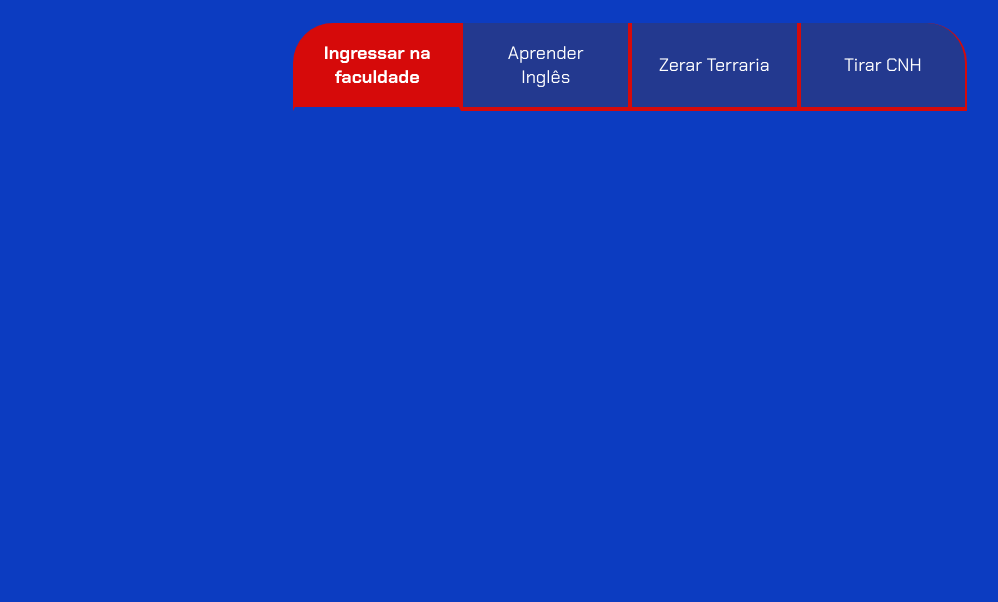
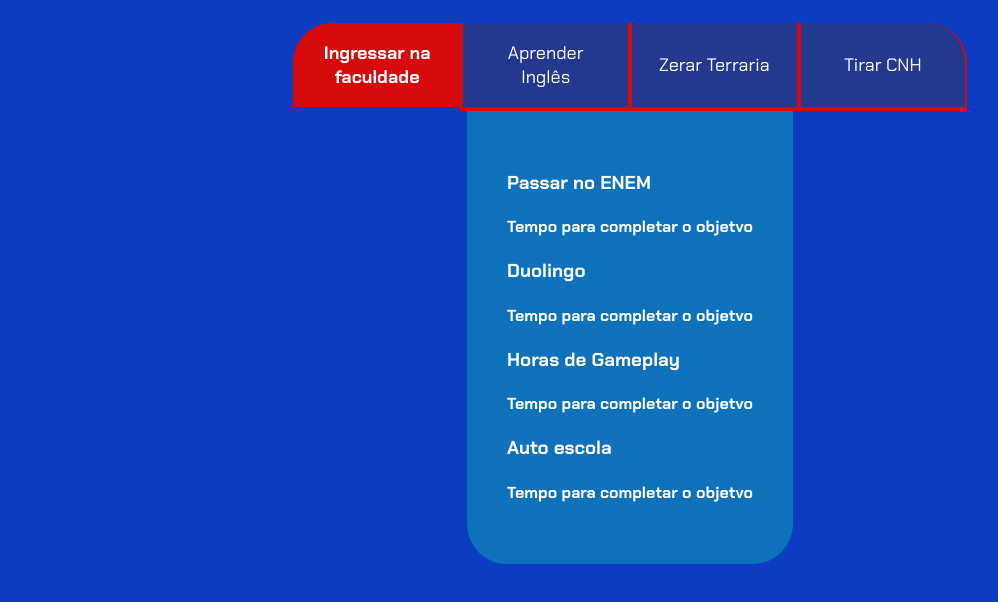
Before and after one commit to Ryantnk/Projeto-de-Vida, a plain HTML site: page index.html in a window 1280 px wide. Shown: the part 80-682 px from the top of the page, without its empty margins (10-1008 px from the left). Drawn offline with Linux system fonts and the light colour scheme.

Commit message:
Add files via upload

```diff
--- a/index.html
+++ b/index.html
@@ -17,6 +17,26 @@
             <button class="botao"> Zerar Terraria </button>
             <button class="botao"> Tirar CNH </button>
         </div>
+        <div class="abas-texto">
+
+            <div class="aba-conteudo-ativo">
+               <h3 class="aba-conteudo-titulo-principal">Passar no ENEM</h3>
+               <h4 class="aba-conteudo-titulo-secundario">Tempo para completar o objetvo</h4>
+        </div>
+           <div class="aba-conteudo-ativo">
+               <h3 class="aba-conteudo-titulo-principal">Duolingo</h3>
+               <h4 class="aba-conteudo-titulo-secundario">Tempo para completar o objetvo</h4>
+     </div>
+           <div class="aba-conteudo-ativo">
+               <h3 class="aba-conteudo-titulo-principal">Horas de Gameplay</h3>
+               <h4 class="aba-conteudo-titulo-secundario">Tempo para completar o objetvo</h4>
+ </div>
+          <div class="aba-conteudo-ativo">
+               <h3 class="aba-conteudo-titulo-principal">Auto escola</h3>
+               <h4 class="aba-conteudo-titulo-secundario">Tempo para completar o objetvo</h4>
+</div>
+
+
     </section>
     <script src="main.js" ></script>
 </body>
--- a/style.css
+++ b/style.css
@@ -59,11 +59,22 @@ body {
     display: block;
 }
 
-.ativo{
+.botao.ativo{
    background-color: var(--botao-ativo);
    border-bottom: 4px solid #0c3cc1;
    font-weight: bold;
 }
+
+.abas-texto{
+    background-color: var(--texto-fundo);
+    padding: 40px;
+    border-radius: 0 0 40px 40px;
+}
+
+.aba-conteudo.ativo{
+    display: block;
+}
+
 
 @media screen and (min-width:768px) {
    .botoes {
```
